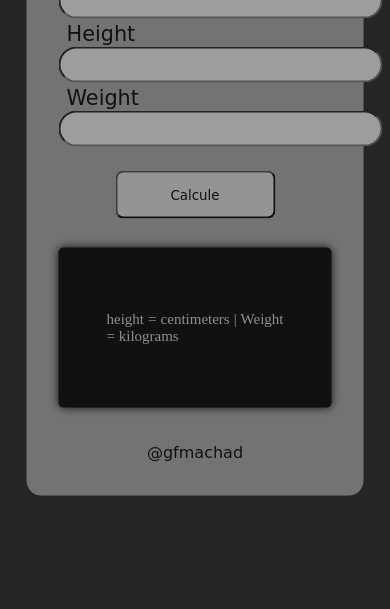
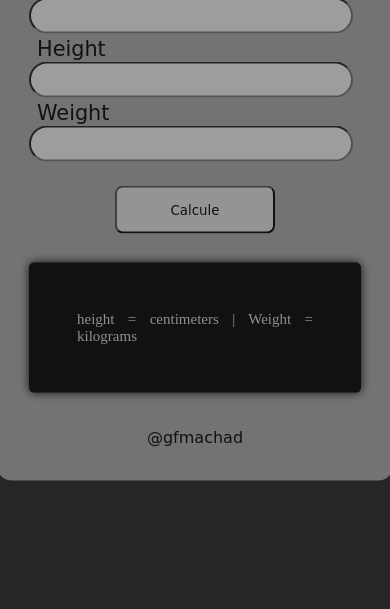
Before and after one commit to gfmachad/bmi-calculator, a plain HTML site: page index.html in a window 390 px wide. Shown: the part 235-844 px from the top of the page. Drawn offline with Linux system fonts and the light colour scheme; a web font is replaced by a local one.

Commit message:
Fixed responsivite and favicon

```diff
--- a/index.html
+++ b/index.html
@@ -9,6 +9,8 @@
       href="https://fonts.googleapis.com/css2?family=Zen+Dots&display=swap"
       rel="stylesheet"
     />
+    <link rel="shortcut icon" type="image/x-icon" href="Guilherme.jpg" />
+
     <link rel="stylesheet" href="style.css" />
     <title>BMI Calculator</title>
   </head>
--- a/style.css
+++ b/style.css
@@ -93,14 +93,16 @@ main {
 @media (max-width: 600px) {
   /* For mobile phones: */
   .container {
-    width: 70%;
     display: flexbox;
+    width: auto;
+    height: auto;
   }
 
   .input {
     display: inline;
   }
   .result {
+    height: auto;
     width: auto;
   }
 }
```
Also changed, not shown: Guilherme.jpg (added), favicon.ico (deleted).
